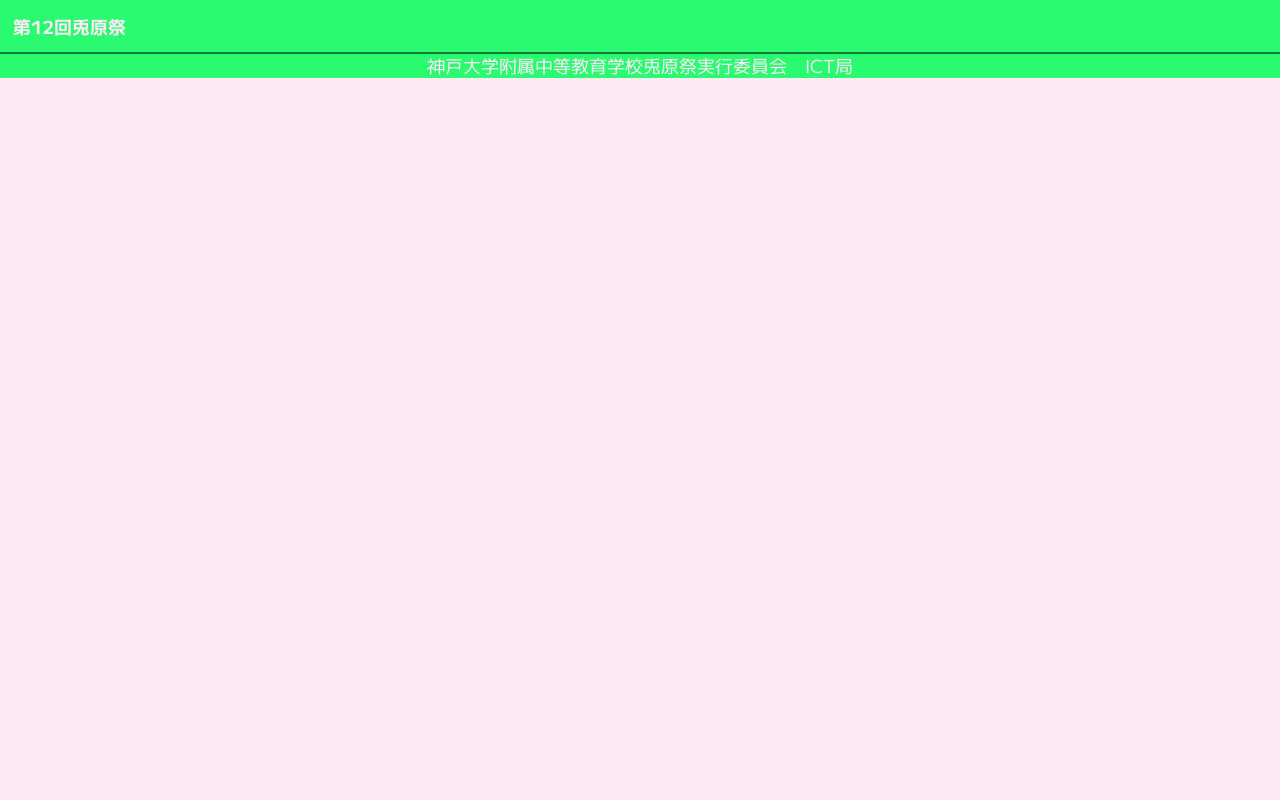
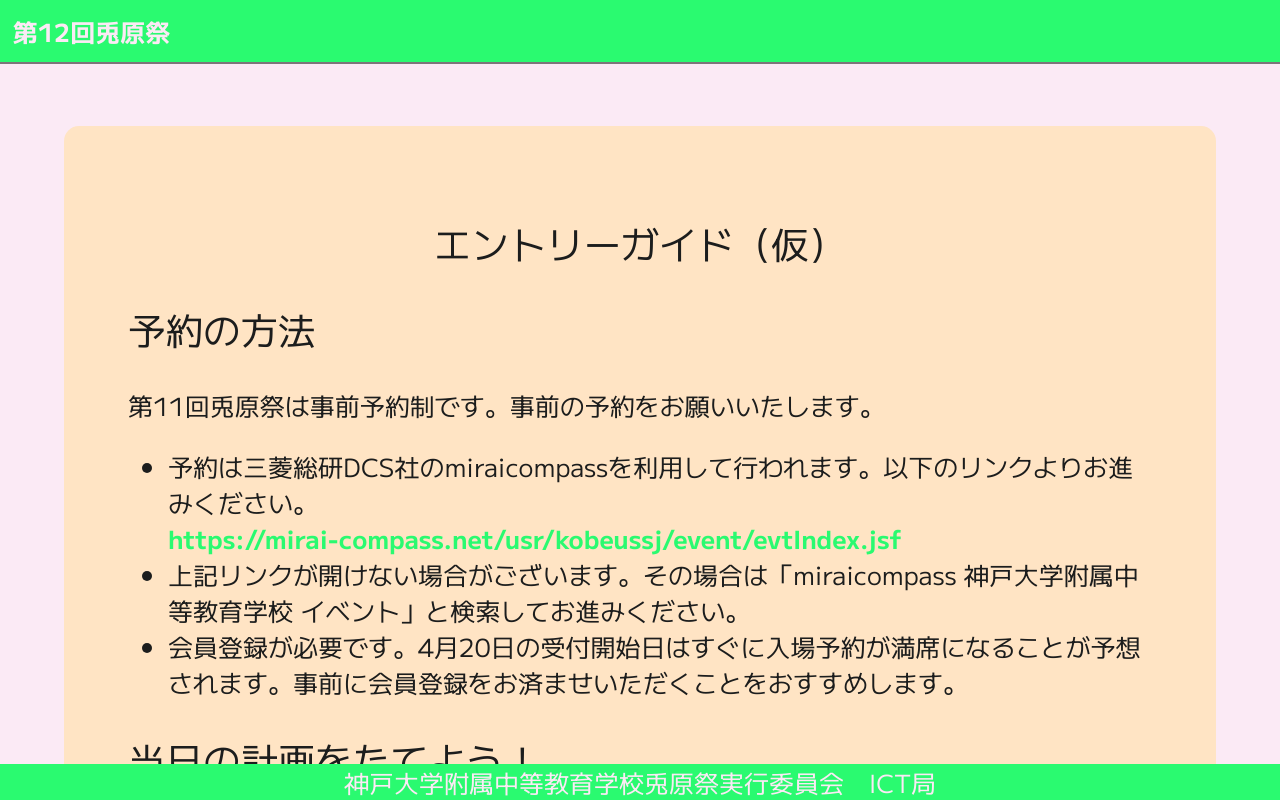
Before and after one commit to TogensaiICT/togensai.jp, a SvelteKit app: page /reservation in a window 1280 px wide. Shown: the top 800 px of the page. Built offline with nearby package versions, Linux system fonts and the light colour scheme; a web font is replaced by a local one.

Commit message:
予約ページを作成

```diff
--- a/src/routes/+page.svelte
+++ b/src/routes/+page.svelte
@@ -54,7 +54,7 @@
 		<!---<div style="width: 50%; font-size: 95%">-->
 			<Card title="お知らせ" nolink='true'>
 				<ul>
-					<li>兎原祭の来場予約が4/20より始まります！</li>
+					<li>兎原祭の来場予約が4/20より始まります！<a href="/reservation">方法はこちら</a></li>
 					<li>Webサイトを公開しました（2024/4/17）</li>
 				</ul>
 			</Card>
--- a/src/routes/Card.svelte
+++ b/src/routes/Card.svelte
@@ -34,6 +34,8 @@
         box-shadow: 1px 1px 10px 0.1px rgba(0, 0, 0, 0.5);
         transition: 10s;
 
+        border-radius: 15px;
+
         padding: 1%;
         @media (min-width: 600px) {
             width: 80%;
--- a/src/routes/Footer.svelte
+++ b/src/routes/Footer.svelte
@@ -9,7 +9,9 @@
         color: #fbeaf5;
 		background-color: #2afa70;
 		width: 100%;
-        font-size: large;
+        font-size: normal;
         font-weight: bold;
+        position: fixed;
+        bottom: 0;
 	}
 </style>
--- a/src/routes/Header.svelte
+++ b/src/routes/Header.svelte
@@ -20,8 +20,11 @@
 	}
 	#link-to-top {
 		color: #fbeaf5;
-		font-size: large;
 		font-weight: bold;
 		margin: 1%;
+
+		@media (max-width) {
+			font-size: 25px;
+		}
 	}
 </style>
--- /dev/null
+++ b/src/routes/Paper.svelte
@@ -0,0 +1,19 @@
+<script>
+    export let title = "";
+</script>
+
+<div class="paper">
+    <h1 style="text-align: center;">{title}</h1>
+    <slot></slot>
+</div>
+
+<style>
+    .paper {
+        background-color: bisque;
+        padding: 5%;
+        margin: 5%;
+
+        word-break: break-all;
+        border-radius: 15px;
+    }
+</style>
--- a/src/routes/reservation/+page.svelte
+++ b/src/routes/reservation/+page.svelte
@@ -0,0 +1,21 @@
+<script>
+  import Paper from "../Paper.svelte";
+</script>
+<main>
+    <Paper title="エントリーガイド（仮）">
+        <h2>予約の方法</h2>
+        <div style="font-weight: bold;">第11回兎原祭は事前予約制です。事前の予約をお願いいたします。</div>
+        <ul>
+            <li>予約は三菱総研DCS社のmiraicompassを利用して行われます。以下のリンクよりお進みください。</li>
+
+            <a href="https://mirai-compass.net/usr/kobeussj/event/evtIndex.jsf">https://mirai-compass.net/usr/kobeussj/event/evtIndex.jsf</a>
+            <li>上記リンクが開けない場合がございます。その場合は「miraicompass 神戸大学附属中等教育学校 イベント」と検索してお進みください。</li>
+            <li>会員登録が必要です。4月20日の受付開始日はすぐに入場予約が満席になることが予想されます。事前に会員登録をお済ませいただくことをおすすめします。</li>
+        </ul>
+
+        <h2>当日の計画をたてよう！</h2>
+        　企画一覧(現在準備中です、もうしばらくお待ちください)をご覧の上、当日回りたい企画を決めましょう！<br><br>
+        　教室企画でアトラクションを楽しむのもよし、アリーナで演劇や合奏、合唱を見るのもよし！<br><br>
+        　音楽室や屋外ステージでは、有志団体のバンドもあります！
+    </Paper>
+</main>
--- a/src/routes/styles.css
+++ b/src/routes/styles.css
@@ -17,14 +17,22 @@
 	font-variation-settings: "wght" 400;
 	accent-color: #2afa70;
 	background-color: #fbeaf5;
+	font-size: 25px;
 	color: #1c1d1d;
 	margin: 0%;
+
+	word-break: normal;
+
+	@media (max-width: 600px) {
+		font-size: 15px;
+	}
 }
 
 a {
 	text-decoration: none;
-	color: #1c1d1d;
-	/* color: #2afa70; */
+	/* color: #1c1d1d; */
+	color: #2afa70;
+	font-variation-settings: "wght" 700;
 }
 
 h1 {
```
